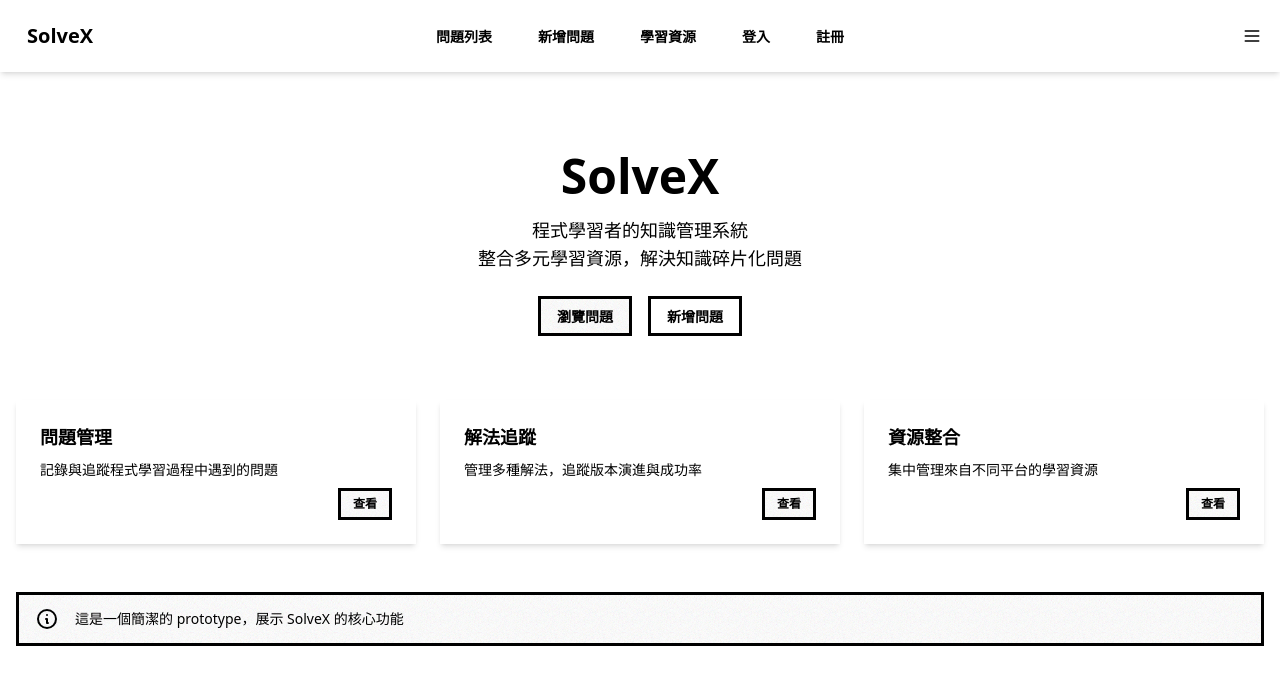
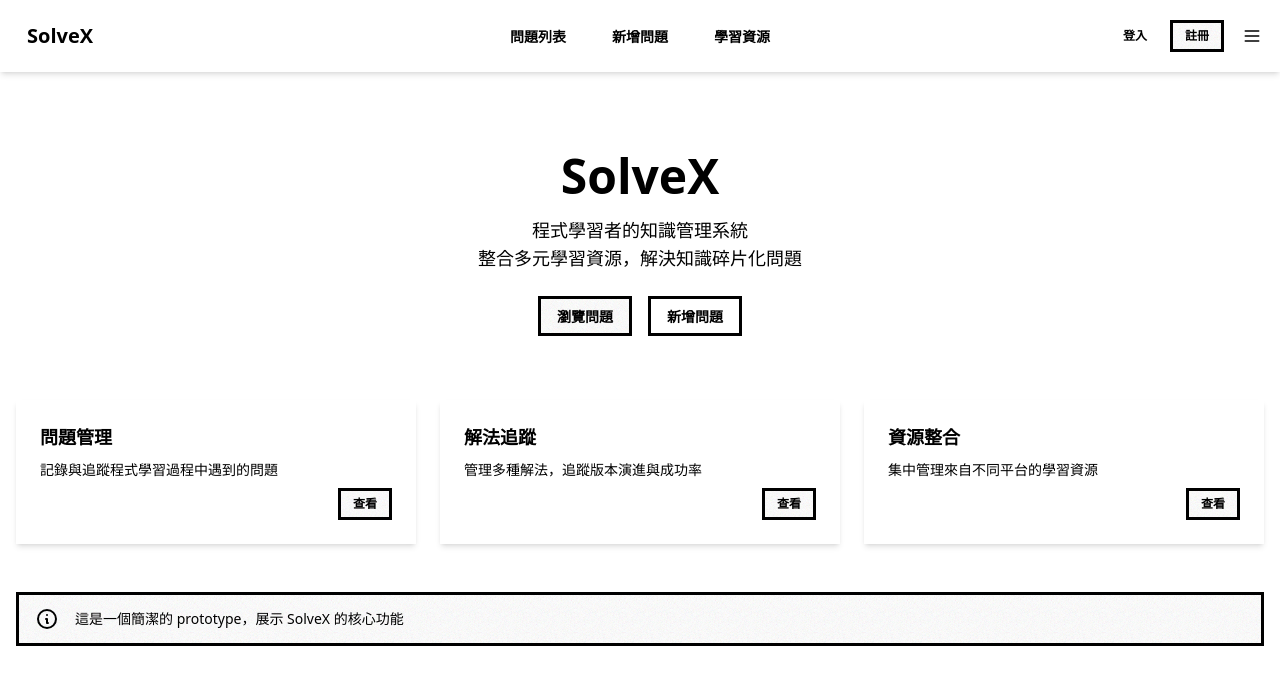
Before and after one commit to User-Howard/SolveX, a Next.js app in the folder frontend/: page / in a window 1280 px wide. Shown: the top 684 px of the page. Built offline with nearby package versions, Linux system fonts and the light colour scheme.

Commit message:
style(layout/Header.tsx): add login and signup buttons

```diff
--- a/frontend/components/layout/Header.tsx
+++ b/frontend/components/layout/Header.tsx
@@ -1,6 +1,22 @@
+'use client';
+
 import Link from 'next/link';
+import { useEffect, useState } from 'react';
+import { authStorage } from '@/lib/auth';
+import type { User } from '@/types/models';
 
 export function Header() {
+  const [user, setUser] = useState<User | null>(null);
+
+  useEffect(() => {
+    setUser(authStorage.load());
+  }, []);
+
+  const handleLogout = () => {
+    authStorage.clear();
+    setUser(null);
+  };
+
   return (
     <div className="navbar bg-base-200 shadow-md">
       <div className="navbar-start">
@@ -25,19 +41,31 @@ export function Header() {
               學習資源
             </Link>
           </li>
-          <li>
-            <Link href="/login" className="btn btn-ghost">
+        </ul>
+      </div>
+      <div className="navbar-end gap-2">
+        {user ? (
+          <>
+            <div className="hidden sm:flex items-center gap-2 text-sm text-base-content/70">
+              <span>已登入:</span>
+              <span className="font-semibold text-base-content">
+                {user.username}
+              </span>
+            </div>
+            <button onClick={handleLogout} className="btn btn-outline btn-sm">
+              登出
+            </button>
+          </>
+        ) : (
+          <>
+            <Link href="/login" className="btn btn-ghost btn-sm">
               登入
             </Link>
-          </li>
-          <li>
-            <Link href="/signup" className="btn btn-ghost">
+            <Link href="/signup" className="btn btn-primary btn-sm">
               註冊
             </Link>
-          </li>
-        </ul>
-      </div>
-      <div className="navbar-end">
+          </>
+        )}
         <div className="dropdown dropdown-end">
           <div tabIndex={0} role="button" className="btn btn-ghost btn-circle">
             <svg
@@ -68,12 +96,22 @@ export function Header() {
             <li>
               <Link href="/resources">學習資源</Link>
             </li>
+            {user ? (
+              <li>
+                <button type="button" onClick={handleLogout}>
+                  登出
+                </button>
+              </li>
+            ) : (
+              <>
                 <li>
                   <Link href="/login">登入</Link>
                 </li>
                 <li>
                   <Link href="/signup">註冊</Link>
                 </li>
+              </>
+            )}
           </ul>
         </div>
       </div>
```
Lines whose indentation alone changed are shown as unchanged.
